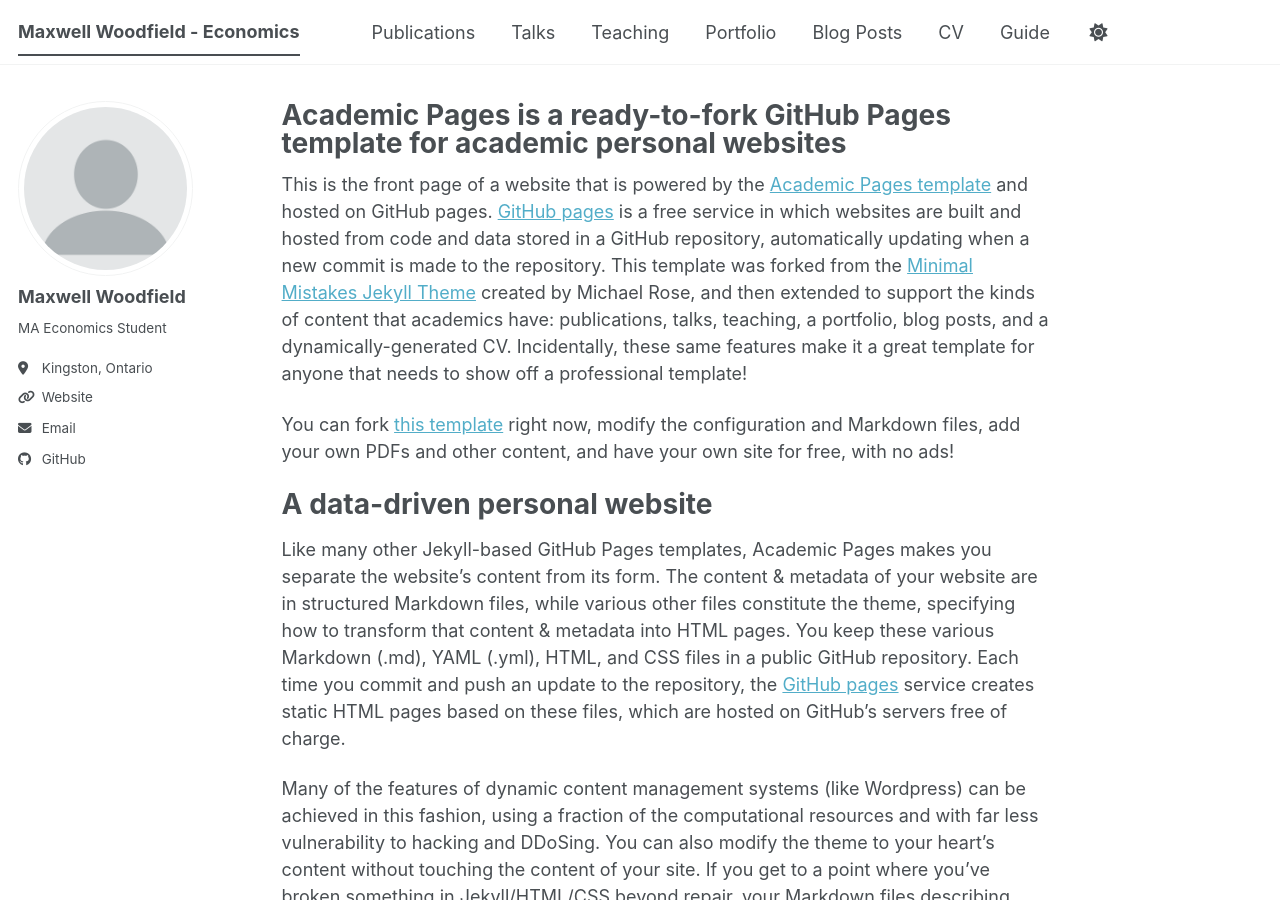
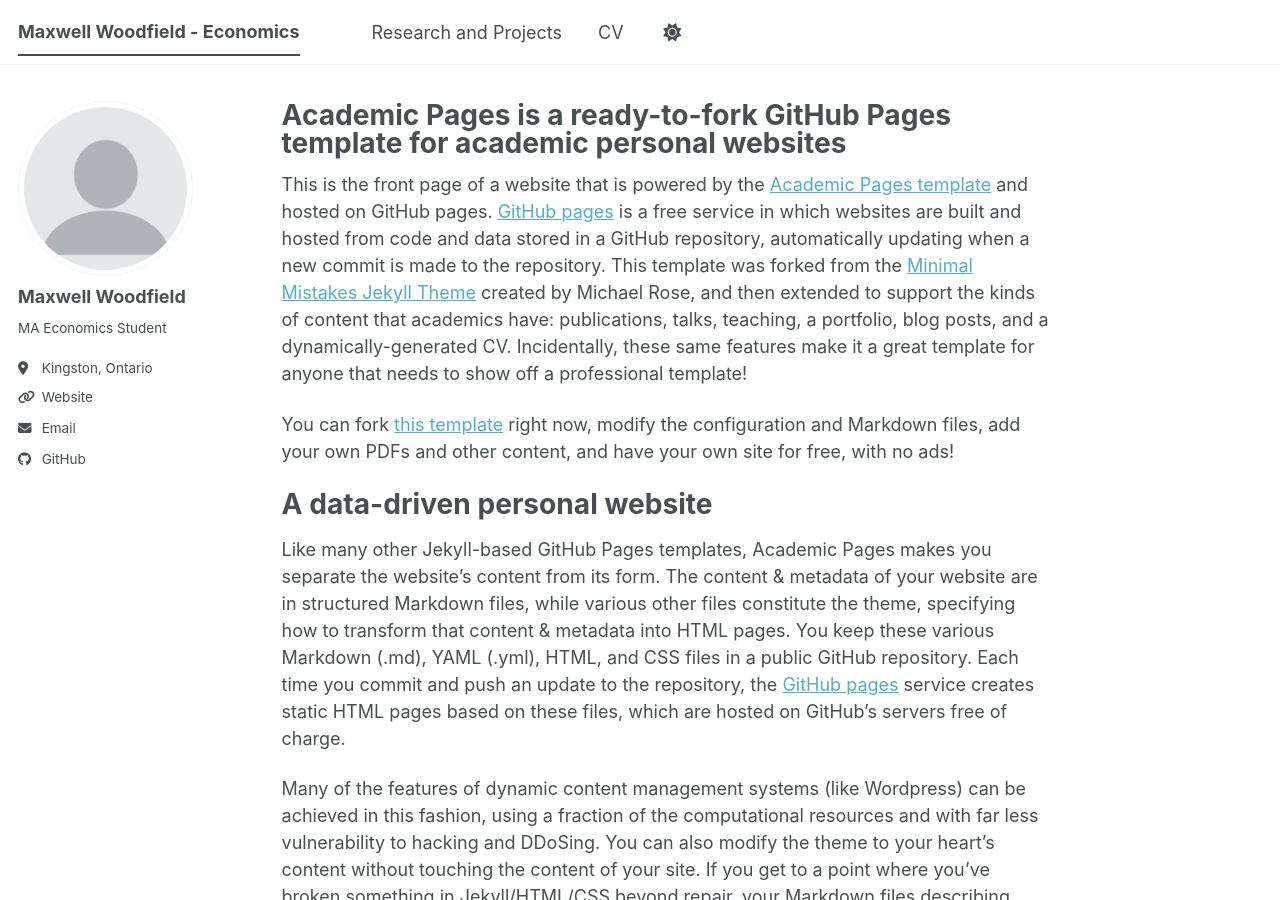
Before and after one commit to saucemmmm/saucemmmm.github.io, a Jekyll site: the page built from _pages/about.md, in a window 1280 px wide and 900 px high. Built offline with Jekyll 4.4.1, drawn with Linux system fonts in a browser that asks for light colours; a script bundle is joined from its source files by our own code; library files that are not in the unit come from our copies.

Commit message:
Revise navigation links and comment out unused items
Updated navigation items to reflect new structure and commented out unused entries.

```diff
--- a/_data/navigation.yml
+++ b/_data/navigation.yml
@@ -8,20 +8,20 @@
 #      Markdown formatted page while the second is generated using JSON.
 
 main:
-  - title: "Publications"
-    url: /publications/
+  - title: "Research and Projects"
+    url: /researchandprojects/
 
-  - title: "Talks"
-    url: /talks/
+#  - title: "Talks"
+#    url: /talks/
 
-  - title: "Teaching"
-    url: /teaching/
+#  - title: "Teaching"
+#    url: /teaching/
 
-  - title: "Portfolio"
-    url: /portfolio/
+#  - title: "Portfolio"
+#    url: /portfolio/
 
-  - title: "Blog Posts"
-    url: /year-archive/
+#  - title: "Blog Posts"
+#    url: /year-archive/
 
   - title: "CV"
     url: /cv/
@@ -29,5 +29,5 @@
   # - title: "CV"
   #   url: /cv-json/
 
-  - title: "Guide"
-    url: /markdown/
+ # - title: "Guide"
+ #   url: /markdown/
```
